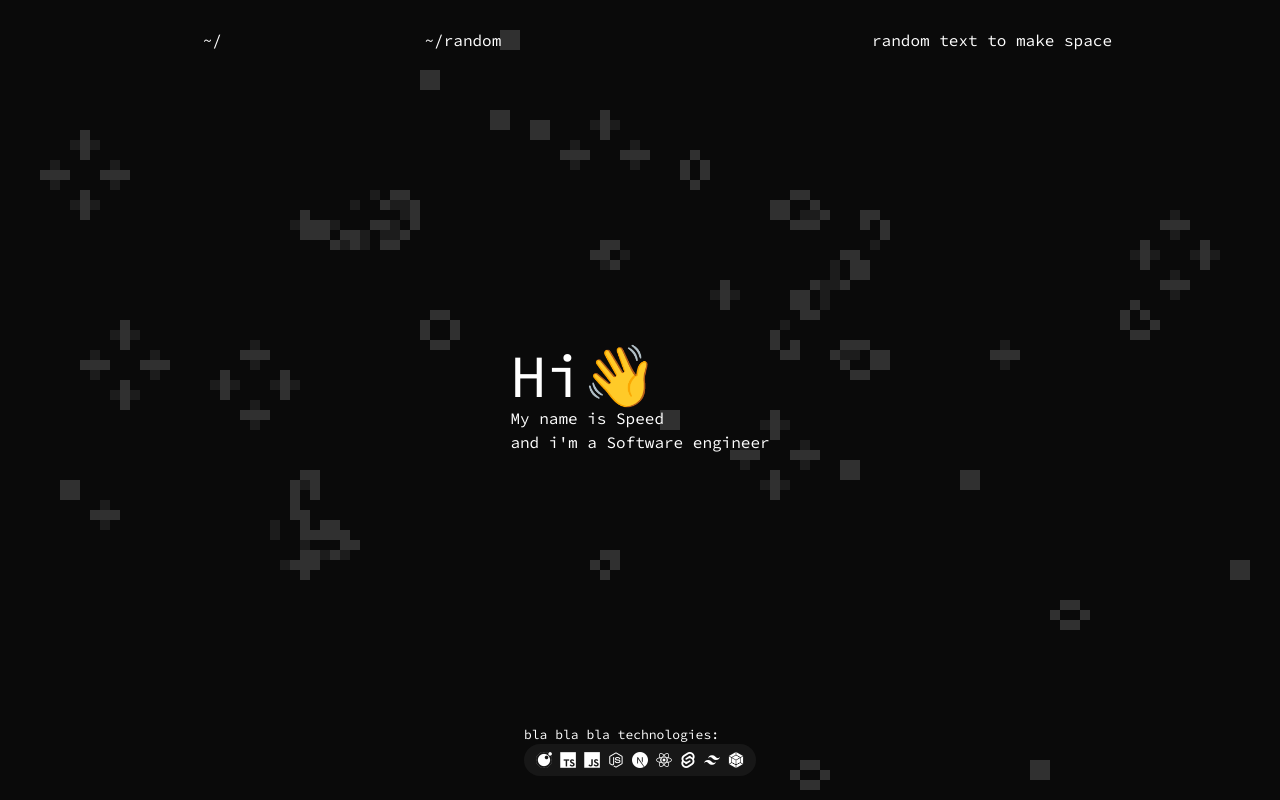
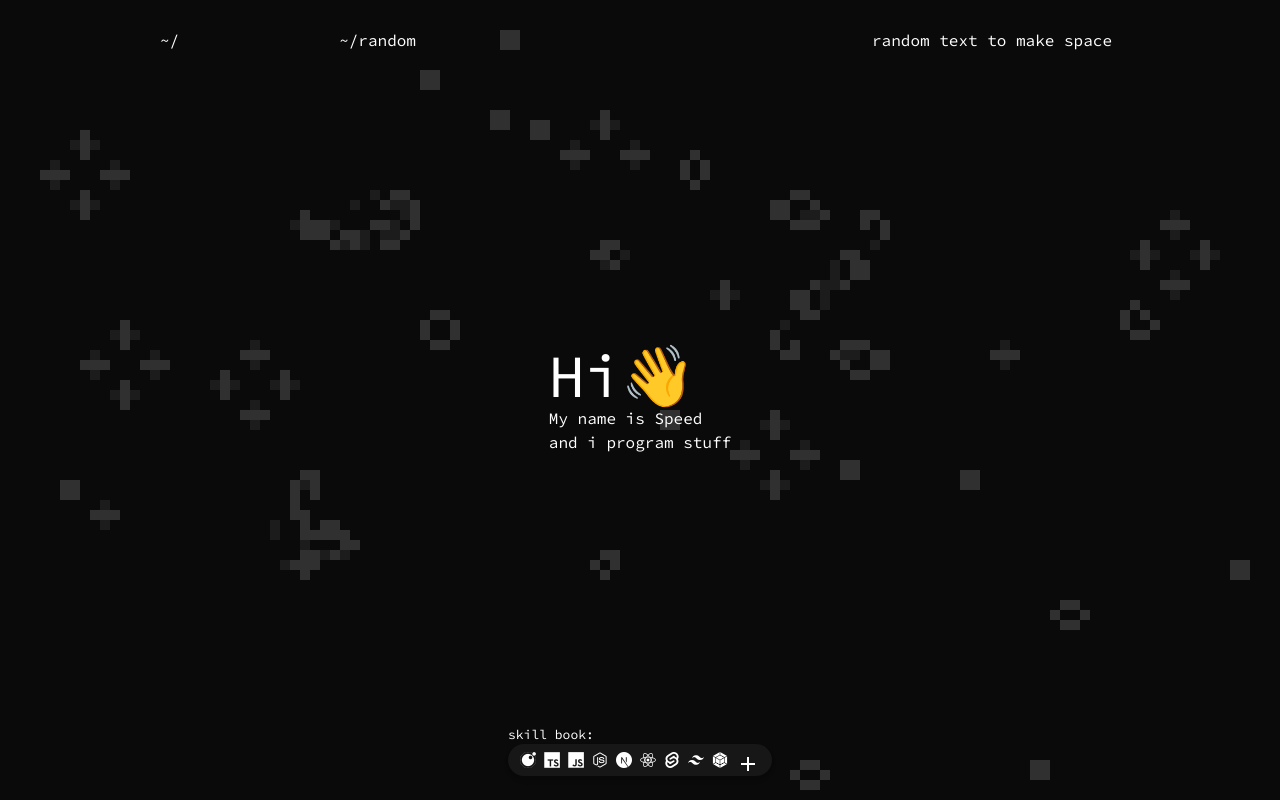
Before and after one commit to Deepsn/portfolio, a SvelteKit app: page / in a window 1280 px wide. Built offline with nearby package versions, Linux system fonts and the light colour scheme.

Commit message:
feat: add plus icon chore: modify positions on main page fix: popup position fix

```diff
--- a/src/app.html
+++ b/src/app.html
@@ -14,6 +14,10 @@
 			rel="stylesheet"
 			href="https://cdn.jsdelivr.net/gh/devicons/devicon@v2.15.1/devicon.min.css"
 		/>
+		<link
+			rel="stylesheet"
+			href="https://fonts.googleapis.com/css2?family=Material+Symbols+Outlined:opsz,wght,FILL,GRAD@24,400,0,0"
+		/>
 
 		%sveltekit.head%
 	</head>
--- a/src/components/Navbar.svelte
+++ b/src/components/Navbar.svelte
@@ -1,10 +1,10 @@
-<nav class="flex w-full my-7">
-	<ul class="flex w-[55%] justify-evenly">
+<nav class="flex w-full my-7 justify-between">
+	<ul class="flex w-[45%] justify-evenly">
 		<a href="/">~/</a>
 		<a href="/">~/random</a>
 	</ul>
 
-	<ul class="flex left-0 w-[45%] justify-evenly">
+	<ul class="flex w-[45%] justify-evenly">
 		<p>random text to make space</p>
 	</ul>
 </nav>
--- a/src/components/Popup.svelte
+++ b/src/components/Popup.svelte
@@ -1,10 +1,8 @@
 <script lang="ts">
 	export let iconName: string;
 	let enabled = false;
-	let popupX: number;
 
-	function handleMouseEnter({ x }: MouseEvent) {
-		popupX = x;
+	function handleMouseEnter() {
 		enabled = true;
 	}
 
@@ -13,13 +11,14 @@
 	}
 </script>
 
-<div aria-hidden on:mouseenter={handleMouseEnter} on:mouseleave={handleMouseLeave}>
+<div class="h-[16px]" aria-hidden on:mouseenter={handleMouseEnter} on:mouseleave={handleMouseLeave}>
 	<slot />
 </div>
 
 <div
-	style="transform: translate({popupX}px, -35px);"
-	class="{enabled ? 'inline' : 'hidden'} absolute left-0 bg-neutral-800 p-1 rounded-full"
+	class="{enabled
+		? 'bg-neutral-800'
+		: 'bg-transparent'} absolute inline transition-all translate-y-[-45px] p-1 rounded-full"
 >
-	<p>{iconName}</p>
+	<p class="{enabled ? '' : 'text-transparent'} transition-all">{iconName}</p>
 </div>
--- a/src/routes/+page.svelte
+++ b/src/routes/+page.svelte
@@ -18,14 +18,16 @@
 	<div class="mx-auto w-max">
 		<h1 class="text-6xl">Hi👋</h1>
 		<p>My name is Speed</p>
-		<p>and i'm a Software engineer</p>
+		<p>and i program stuff</p>
 	</div>
 </div>
 
 <div class="absolute bottom-[3%] w-full">
 	<div class="mx-auto w-max">
-		<p class="text-[13px]">bla bla bla technologies:</p>
-		<div class="flex mx-auto bg-neutral-900 rounded-full w-max p-2 px-3 gap-2 justify-evenly">
+		<p class="text-[13px]">skill book:</p>
+		<div
+			class="flex mx-auto bg-neutral-900 shadow-md rounded-full w-max p-2 px-3 gap-2 justify-evenly"
+		>
 			{#each languages as languageName}
 				<Popup iconName={languageName.replaceAll(/\-.+/g, "")}>
 					<i
@@ -35,6 +37,9 @@
 					/>
 				</Popup>
 			{/each}
+			<Popup iconName="currently learning">
+				<i class="flex justify-center material-symbols-outlined">add</i>
+			</Popup>
 		</div>
 	</div>
 </div>
```
